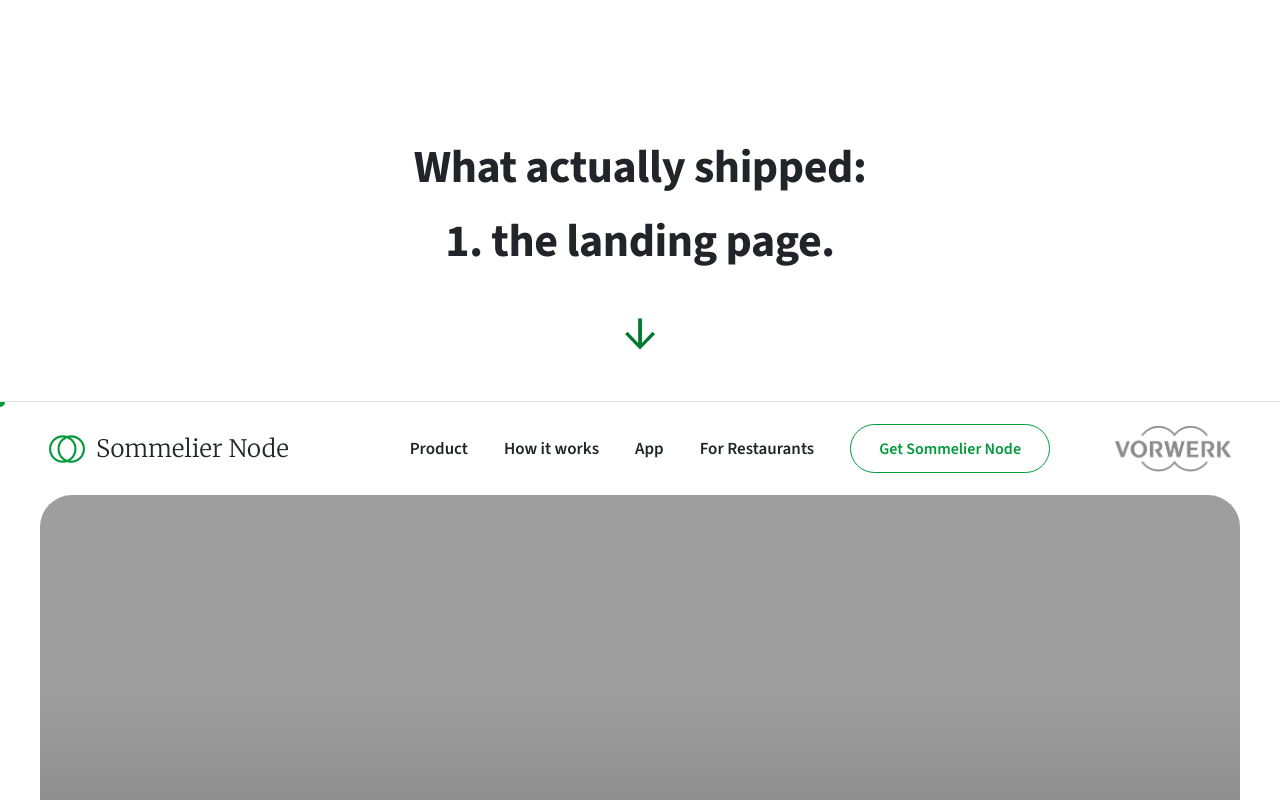
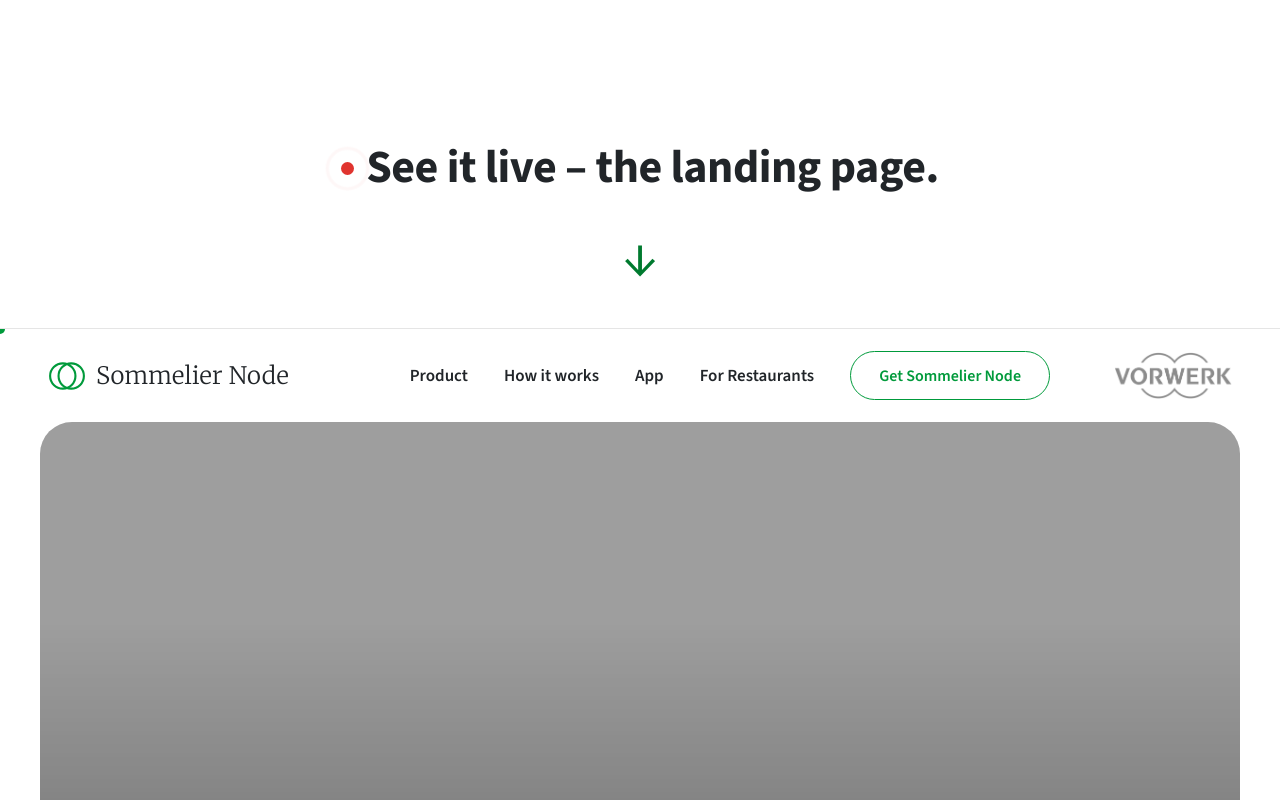
Before and after one commit to maaniek/sommelier-node, a plain HTML site: page case-study.html in a window 1280 px wide. Shown: the part 2680-3480 px from the top of the page. Drawn offline with nearby package versions, Linux system fonts and the light colour scheme.

Commit message:
Update result headings to 'See it live – X' with pulsing live indicator, more space between closing text and photo

```diff
--- a/case-study.html
+++ b/case-study.html
@@ -369,6 +369,31 @@
     text-align: center;
     padding: 96px 48px 48px;
   }
+  .live-icon {
+    position: relative;
+    display: inline-block;
+    width: 13px; height: 13px;
+    margin-right: 12px;
+    vertical-align: middle;
+    margin-bottom: 5px;
+  }
+  .live-icon .core {
+    position: absolute;
+    inset: 0;
+    border-radius: 50%;
+    background: #e0342f;
+  }
+  .live-icon .pulse {
+    position: absolute;
+    inset: -7px;
+    border-radius: 50%;
+    border: 2px solid rgba(224,52,47,0.6);
+    animation: live-pulse 1.8s ease-out infinite;
+  }
+  @keyframes live-pulse {
+    0% { transform: scale(0.6); opacity: 0.8; }
+    100% { transform: scale(1.7); opacity: 0; }
+  }
   .embed-arrow {
     font-size: 56px;
     line-height: 1;
@@ -484,7 +509,7 @@
   .photo-ring {
     position: relative;
     width: 190px; height: 190px;
-    margin: 56px auto 32px;
+    margin: 96px auto 32px;
   }
   .pulse-ring {
     position: absolute;
@@ -523,7 +548,7 @@
 
   @media (prefers-reduced-motion: reduce) {
     html { scroll-behavior: auto; }
-    .embed-arrow, .pulse-ring { animation: none !important; }
+    .embed-arrow, .pulse-ring, .live-icon .pulse { animation: none !important; }
   }
 </style>
 </head>
@@ -649,7 +674,7 @@
 
 <!-- ============ LANDING PAGE — FULL WIDTH EMBED ============ -->
 <div class="embed-heading" id="landing-embed">
-  <h2>What actually shipped:<br>1. the landing page.</h2>
+  <h2><span class="live-icon"><span class="pulse"></span><span class="core"></span></span>See it live – the landing page.</h2>
   <div class="embed-arrow">↓</div>
 </div>
 <div class="embed-full">
@@ -658,7 +683,7 @@
 
 <!-- ============ MOBILE APP EMBED ============ -->
 <div class="embed-heading app-section" id="app-embed">
-  <h2>What actually shipped:<br>2. the mobile app.</h2>
+  <h2><span class="live-icon"><span class="pulse"></span><span class="core"></span></span>See it live – the mobile app.</h2>
   <div class="embed-arrow">↓</div>
 </div>
 <section class="plain-section app-section app-section-tight">
```
